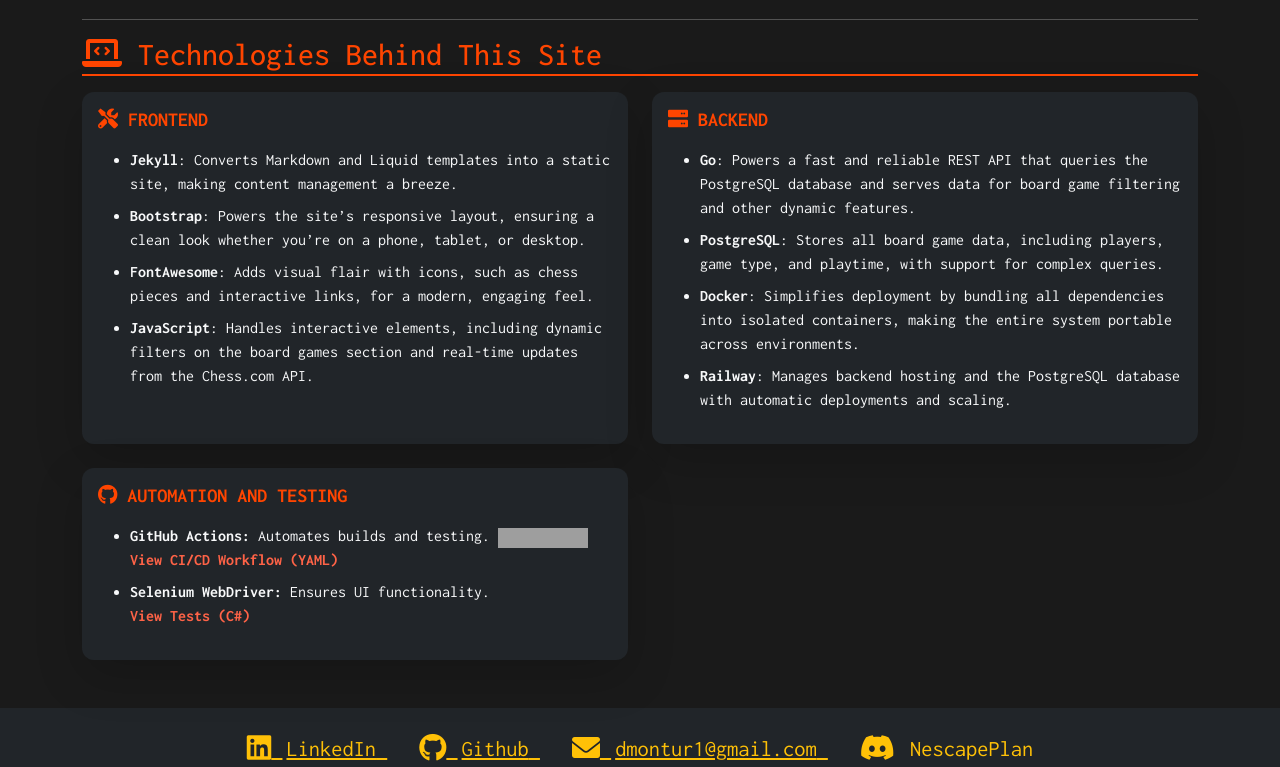
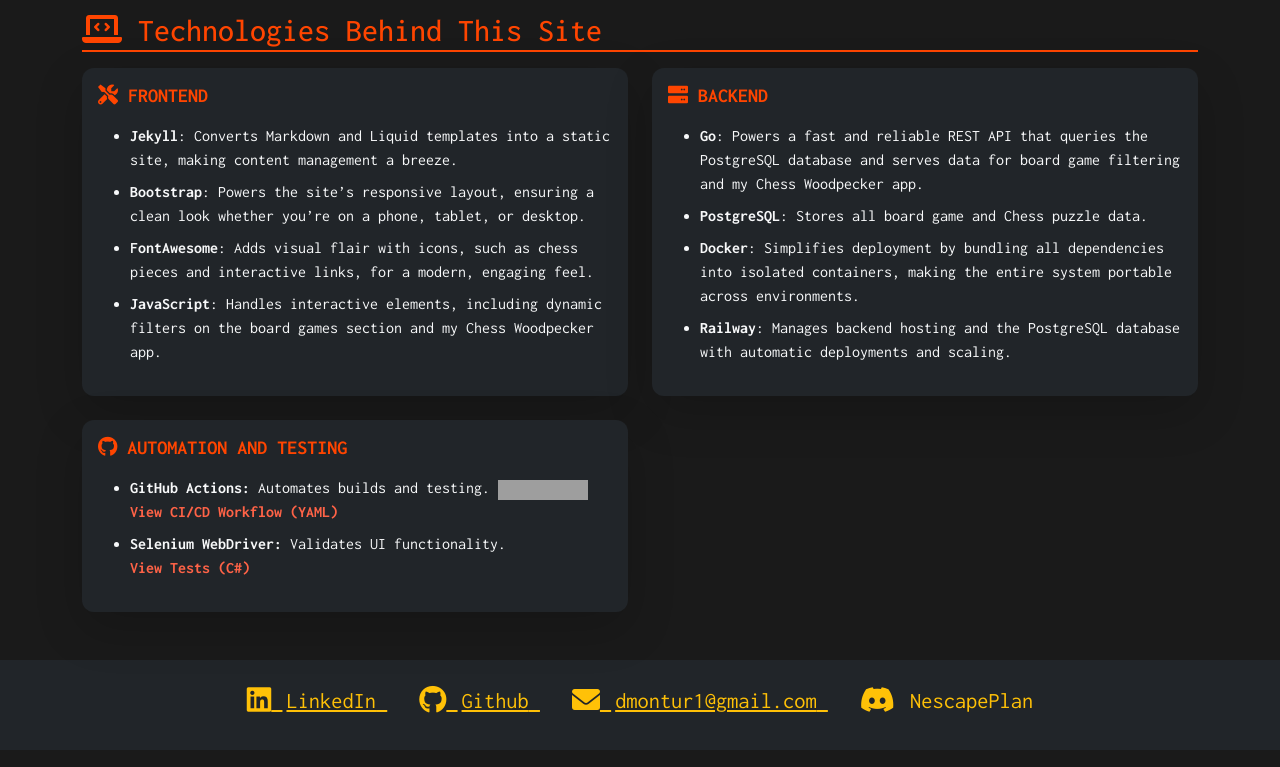
Before and after one commit to drmDev/drmDev.github.io, a Jekyll site: the page built from index.md, in a window 1280 px wide and 900 px high, scrolled down 1157 px, cut to the strip 133-900 px from the top of the window. Built offline with Jekyll 4.4.1, drawn with Linux system fonts in a browser that asks for light colours; some of the changed text lies outside the part shown; grey boxes are pictures that could not be loaded.

Commit message:
updated content

```diff
--- a/index.md
+++ b/index.md
@@ -6,7 +6,7 @@
 
 # <i class="fas fa-user-tie"></i> Welcome to My Portfolio
 
-Hi, I'm Derek! I'm passionate about problem-solving and automation. This has driven my love for software development and strategy games. Believe it or not, there is a strong overlap with my enjoyment of the two!
+Hi, I'm Derek! I'm passionate about problem-solving and automation. I'm also a nerd that loves games and technology!
 
 <p style="text-align: center;">
     <img src="/assets/images/prof_chess.jpg" alt="Picture of me playing chess" style="max-width: 300px; border-radius: 8px;">
@@ -40,7 +40,7 @@
 - **Jekyll**: Converts Markdown and Liquid templates into a static site, making content management a breeze.
 - **Bootstrap**: Powers the site's responsive layout, ensuring a clean look whether you're on a phone, tablet, or desktop.
 - **FontAwesome**: Adds visual flair with icons, such as chess pieces and interactive links, for a modern, engaging feel.
-- **JavaScript**: Handles interactive elements, including dynamic filters on the board games section and real-time updates from the Chess.com API.
+- **JavaScript**: Handles interactive elements, including dynamic filters on the board games section and my Chess Woodpecker app.
 " | markdownify }}
             </div>
         </div>
@@ -52,8 +52,8 @@
             <div class="card-body">
                 <h5 class="card-title"><i class="fas fa-server"></i> Backend</h5>
                 {{ "
-- **Go**: Powers a fast and reliable REST API that queries the PostgreSQL database and serves data for board game filtering and other dynamic features.
-- **PostgreSQL**: Stores all board game data, including players, game type, and playtime, with support for complex queries.
+- **Go**: Powers a fast and reliable REST API that queries the PostgreSQL database and serves data for board game filtering and my Chess Woodpecker app.
+- **PostgreSQL**: Stores all board game and Chess puzzle data.
 - **Docker**: Simplifies deployment by bundling all dependencies into isolated containers, making the entire system portable across environments.
 - **Railway**: Manages backend hosting and the PostgreSQL database with automatic deployments and scaling.
 " | markdownify }}
@@ -74,7 +74,7 @@
                         </a>
                     </li>
                     <li>
-                        <strong>Selenium WebDriver:</strong> Ensures UI functionality.
+                        <strong>Selenium WebDriver:</strong> Validates UI functionality.
                         <br>
                         <a href="https://github.com/drmDev/drmDev.github.io/tree/main/SeleniumTests" target="_blank" rel="noopener noreferrer">
                             View Tests (C#)
```
Also changed, not shown: hobbies.md (+5 -3 lines).
